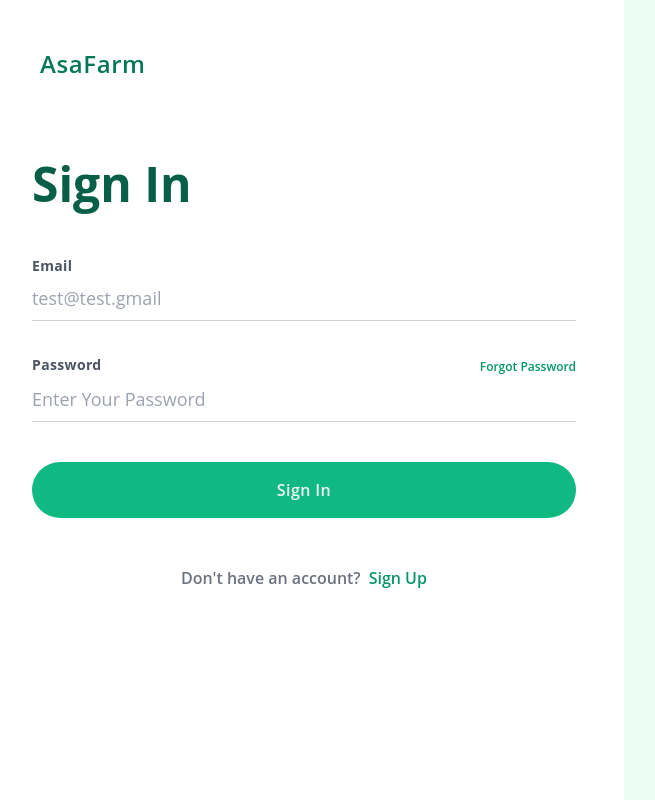
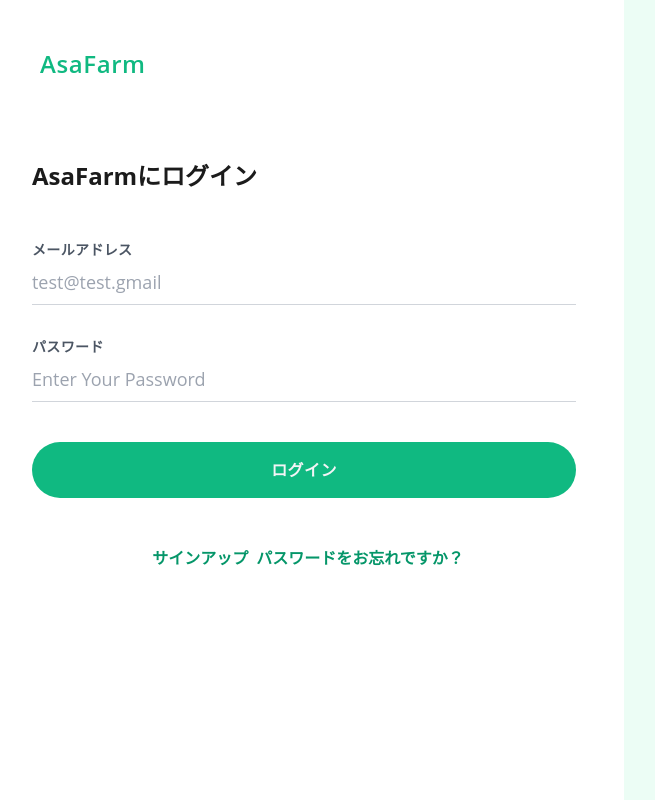
Before and after one commit to toasahi/AsaFarm, a React (Create React App) app: page /home/contact in a window 1280 px wide. Both pictures are taken after a click on the button "ログイン". Shown: the whole page, without its empty margins (16-671 px from the left). Built offline with nearby package versions, Linux system fonts and the light colour scheme.

Commit message:
Translation language

```diff
--- a/src/components/atoms/Polygon.tsx
+++ b/src/components/atoms/Polygon.tsx
@@ -1,9 +1,22 @@
 import { memo, VFC } from 'react';
 
-export const Polygon: VFC = memo(() => {
+type Props = {
+  onClickDrop: () => void;
+  drop: boolean;
+};
+
+export const Polygon: VFC<Props> = memo((props) => {
+  const { onClickDrop, drop } = props;
   return (
     <>
-      <svg xmlns="http://www.w3.org/2000/svg" width="25" height="50" viewBox="0 0 200 100" className="ml-2 mb-2">
+      <svg
+        onClick={onClickDrop}
+        xmlns="http://www.w3.org/2000/svg"
+        width="25"
+        height="50"
+        viewBox="0 0 200 100"
+        className="ml-2 mb-2"
+      >
         <polygon points="0,50 50,100 100,50" style={{ fill: '#44BC31', stroke: '#44BC31', strokeWidth: 5 }} />
       </svg>
     </>
--- a/src/components/molecules/Card.tsx
+++ b/src/components/molecules/Card.tsx
@@ -10,7 +10,7 @@ type Props = {
 export const Card: VFC<Props> = memo((props) => {
   const { imageUrl, imageDescription, children } = props;
   return (
-    <div className="w-1/3 px-3 flex-70 sm:flex-0">
+    <div className="w-1/3 pr-3 flex-70 sm:flex-0">
       <div className="h-56 w-full rounded-xl lg:h-72 lg:w-80 shadow-lg">
         <Link to="/">
           <img
--- a/src/components/organisms/layout/Header.tsx
+++ b/src/components/organisms/layout/Header.tsx
@@ -1,11 +1,13 @@
 import { Icon } from 'components/atoms/Icon';
 import { Polygon } from 'components/atoms/Polygon';
 import { SecondaryButton } from 'components/atoms/SecondaryButton';
-import { memo, VFC } from 'react';
+import { memo, useState, VFC } from 'react';
 import { Link, useHistory } from 'react-router-dom';
 
 export const Header: VFC = memo(() => {
   const history = useHistory();
+  const [drop, setDrop] = useState(false);
+  const onClickDrop = () => console.log(1);
   const onClickLogin = () => history.push('/home/login');
   const headerRoute = [
     {
@@ -29,14 +31,11 @@ export const Header: VFC = memo(() => {
         </div>
         <ul className="hidden lg:flex md:items-center md:w-auto md:h-full">
           <li className="">
-            <div className="flex items-center mt-0 mr-8">
-              <Link
-                to="/home/vegetable"
-                className="block text-xl text-center font-light lg:inline-block  hover:border-b-2  hover:border-green-300"
-              >
+            <div className="flex items-center mt-0 mr-8 hover:mb-2.5">
+              <Link to="/home/vegetable" className="block text-xl text-center font-light lg:inline-block">
                 野菜
               </Link>
-              <Polygon />
+              <Polygon onClickDrop={onClickDrop} drop={drop} />
             </div>
           </li>
           {headerRoute.map((route, index) => (
--- a/src/components/organisms/user/SignIn.tsx
+++ b/src/components/organisms/user/SignIn.tsx
@@ -16,14 +16,13 @@ export const SignIn: VFC<Props> = memo((props) => {
   const { userEmail, userPass, onChangeUserEmail, onChangeUserPass, onClickLogin } = props;
   return (
     <>
-      <h2 className="text-center text-4xl font-semibold text-green-800 lg:text-left xl:text-5xl xl:font-bold">
-        Sign In
+      <h2 className="text-center text-xl font-semibold text-primary lg:text-left xl:text-2xl xl:font-bold">
+        AsaFarmにログイン
       </h2>
       <div className="mt-12">
         <form>
           <div>
-            <div className="text-sm font-bold text-gray-600 tracking-wide">Email</div>
-
+            <div className="text-sm font-bold text-gray-600 tracking-wide">メールアドレス</div>
             <PrimaryInput
               inputType="text"
               value={userEmail}
@@ -33,12 +32,7 @@ export const SignIn: VFC<Props> = memo((props) => {
           </div>
           <div className="mt-8">
             <div className="flex justify-between items-center">
-              <div className="text-sm font-bold text-gray-600 tracking-wide">Password</div>
-              <div>
-                <Link to="#" className="text-xs font-semibold text-green-600 hover:text-green-800">
-                  Forgot Password
-                </Link>
-              </div>
+              <div className="text-sm font-bold text-gray-600 tracking-wide">パスワード</div>
             </div>
 
             <PrimaryInput
@@ -49,13 +43,15 @@ export const SignIn: VFC<Props> = memo((props) => {
             />
           </div>
           <div className="mt-10">
-            <PrimaryButton>Sign In</PrimaryButton>
+            <PrimaryButton>ログイン</PrimaryButton>
           </div>
         </form>
         <div className="mt-12 text-base font-semibold text-gray-500 text-center">
-          Don't have an account?
-          <Link to="#" onClick={onClickLogin} className="cursor-pointer text-green-600 hover:text-green-800  ml-2">
-            Sign Up
+          <Link to="#" onClick={onClickLogin} className="cursor-pointer text-green-600 hover:text-green-800 ml-2">
+            サインアップ
+          </Link>
+          <Link to="#" className="cursor-pointer text-green-600 hover:text-green-800 ml-2">
+            パスワードをお忘れですか？
           </Link>
         </div>
       </div>
--- a/src/components/organisms/user/SignUp.tsx
+++ b/src/components/organisms/user/SignUp.tsx
@@ -20,8 +20,8 @@ export const SignUp: VFC<Props> = memo((props) => {
   const onChangeLastName = (event: ChangeEvent<HTMLInputElement>) => setLastName(event.target.value);
   return (
     <>
-      <h2 className="text-center text-4xl font-semibold text-green-800 lg:text-left xl:text-5xl xl:font-bold">
-        Sign Up
+      <h2 className="text-center text-4xl font-semibold text-primary lg:text-left xl:text-2xl xl:font-bold">
+        AsaFarmで始めましょう
       </h2>
       <div className="mt-8">
         <form>
@@ -34,7 +34,7 @@ export const SignUp: VFC<Props> = memo((props) => {
             <PrimaryInput inputType="text" value={lastName} onChange={onChangeLastName} placeholder="Asahi" />
           </div>
           <div className="mt-8">
-            <div className="text-sm font-bold text-gray-600 tracking-wide">Email</div>
+            <div className="text-sm font-bold text-gray-600 tracking-wide">メールアドレス</div>
 
             <PrimaryInput
               inputType="text"
@@ -44,7 +44,7 @@ export const SignUp: VFC<Props> = memo((props) => {
             />
           </div>
           <div className="mt-8">
-            <div className="text-sm font-bold text-gray-600 tracking-wide">Password</div>
+            <div className="text-sm font-bold text-gray-600 tracking-wide">パスワード</div>
 
             <PrimaryInput
               inputType="password"
@@ -54,17 +54,17 @@ export const SignUp: VFC<Props> = memo((props) => {
             />
           </div>
           <div className="mt-10">
-            <PrimaryButton>Sign Up</PrimaryButton>
+            <PrimaryButton>アカウントを作成</PrimaryButton>
           </div>
         </form>
         <div className="mt-6 text-base font-semibold text-gray-500 text-center">
-          I have an account?
+          すでにアカウントをお持ちですか？
           <Link
             to="#"
             onClick={() => onClickLogin()}
             className="cursor-pointer text-green-600 hover:text-green-800 ml-2"
           >
-            Sign In
+            ログイン
           </Link>
         </div>
       </div>
--- a/src/components/pages/Contact.tsx
+++ b/src/components/pages/Contact.tsx
@@ -14,8 +14,8 @@ export const Contact: VFC = memo(() => {
   const onChangeMatter = (event: ChangeEvent<HTMLTextAreaElement>) => setMatter(event.target.value);
   return (
     <Main>
-      <div className="">
-        <h1 className="text-2xl font-semibold text-center mt-9">お問い合わせ</h1>
+      <div className="md:w-3/5 xl:w-1/2 md:mx-auto">
+        <h1 className="text-3xl font-semibold text-center mt-9">お問い合わせ</h1>
         <form>
           <div className="container mx-auto">
             <div className="px-10 mt-4 text-md font-bold text-gray-600 tracking-wide">
--- a/src/components/pages/Home.tsx
+++ b/src/components/pages/Home.tsx
@@ -92,10 +92,10 @@ export const Home: VFC = memo(() => {
             </div>
           </nav> */}
         </section>
-        <section className="container p-3 mx-auto md:mt-14  lg:mt-28">
+        <section className="container mt-5 p-3 mx-auto md:mt-14  lg:mt-28">
           <div className="h-48 sm:h-72 w-full bg-black rounded-xl opacity-20 shadow-xl hover:cursor-pointer hover:opacity-30"></div>
         </section>
-        <section className="container mx-auto p-2 md:mt-14 lg:mt-28">
+        <section className="container mt-5 mx-auto p-2 md:mt-14 lg:mt-28">
           <h2 className="font-semibold text-3xl md:font-bold md:text-5xl">体験を検索</h2>
           <p className="mt-2 lg:mt-4 lg:text-lg">農家さんが開催する、直接対面型または実践型のユニークな体験</p>
           <Scroll datas={agriExperience} />
--- a/src/components/pages/Login.tsx
+++ b/src/components/pages/Login.tsx
@@ -17,7 +17,7 @@ export const Login: VFC = memo(() => {
         <div className="lg:w-1/2 xl:max-w-screen-sm">
           <Link to="/home" className="py-12 bg-green-100 lg:bg-white flex justify-center lg:justify-start lg:px-12">
             <div></div>
-            <div className="text-2xl text-green-700 tracking-wide ml-2 font-semibold">AsaFarm</div>
+            <div className="text-2xl text-green-500 tracking-wide ml-2 font-semibold">AsaFarm</div>
           </Link>
           <div className="mt-10 px-12 sm:px-24 md:px-48 lg:px-12 lg:mt-8 xl:mt-8 xl:max-w-screen-2xl">
             {userLogin ? (
--- a/tailwind.config.js
+++ b/tailwind.config.js
@@ -20,6 +20,7 @@ module.exports = {
   },
   variants: {
     extend: {
+      margin: ['hover', 'focus'],
       cursor: ['hover', 'focus'],
       opacity: ['active'],
       boxShadow: ['active'],
```
